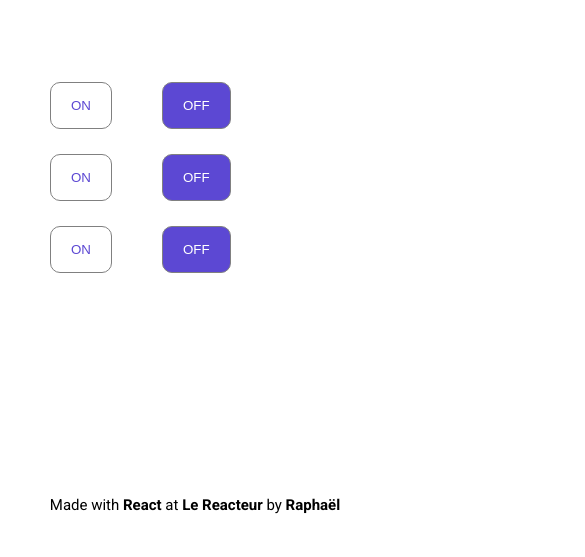
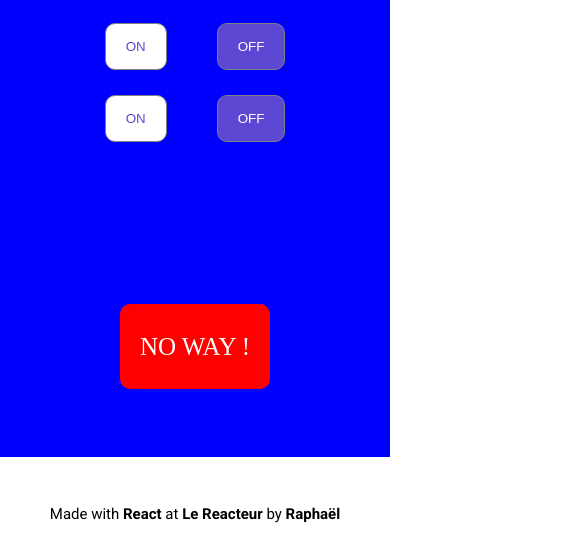
Before and after one commit to RaphaelVitse/phoenix24-ready-to-go, a React (Vite) app: page / in a window 390 px wide. Shown: the part 284-841 px from the top of the page, 585 px wide, since content can reach past the window. Built offline with nearby package versions, Linux system fonts and the light colour scheme; a web font is replaced by a local one.

Commit message:
add responsive

```diff
--- a/src/App.css
+++ b/src/App.css
@@ -20,7 +20,7 @@ header img {
 }
 
 .container {
-  width: 800px;
+  max-width: 800px;
   margin: 200px auto;
   /* background: lightcoral; */
   padding: 0px 50px;
@@ -31,6 +31,9 @@ header img {
 
 /* PARTIE FOOTER */
 
+footer {
+  margin-top: 50px;
+}
 footer p {
   text-align: center;
   font-size: 15px;
@@ -78,3 +81,15 @@ footer span {
 .green-result {
   background: green;
 }
+
+@media (max-width: 550px) {
+  .container {
+    display: flex;
+    flex-direction: column;
+    justify-content: space-around;
+    align-items: center;
+    height: 600px;
+    margin: 0 auto;
+    background: blue;
+  }
+}
--- a/src/components/Header.jsx
+++ b/src/components/Header.jsx
@@ -1,11 +1,11 @@
 import rocket from "../assets/fusee.png";
 
-const Header = (props) => {
+const Header = ({ title }) => {
   return (
     <>
       <header>
         <img src={rocket} alt="" />
-        <h1>{props.title}</h1>
+        <h1>{title}</h1>
       </header>
     </>
   );
```
